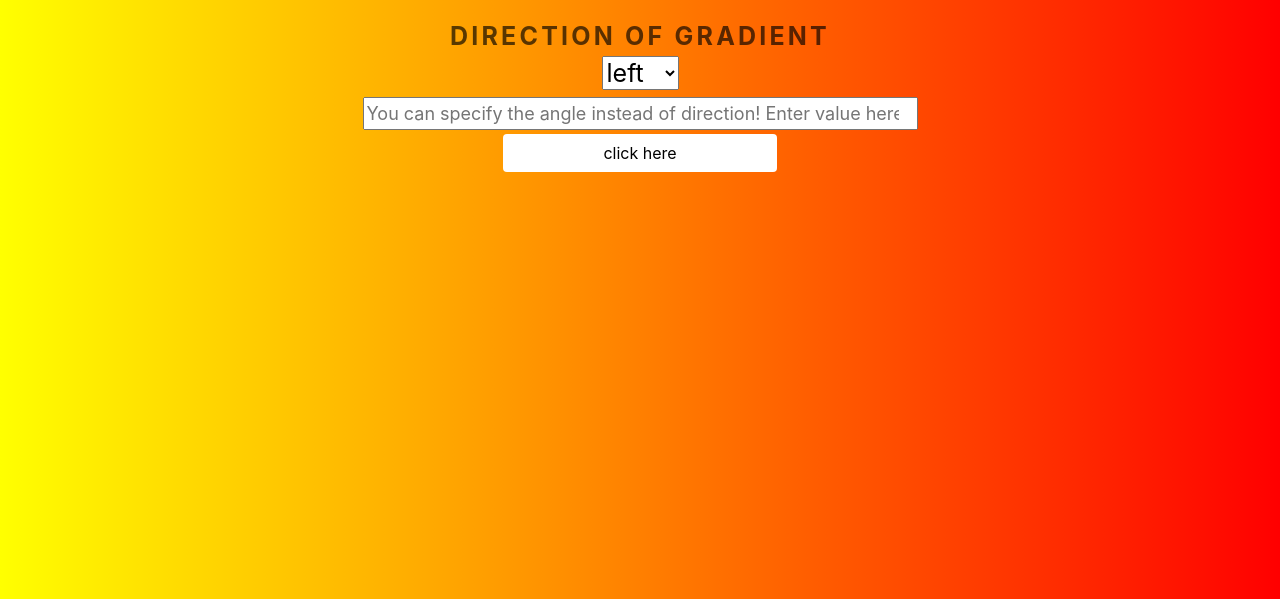
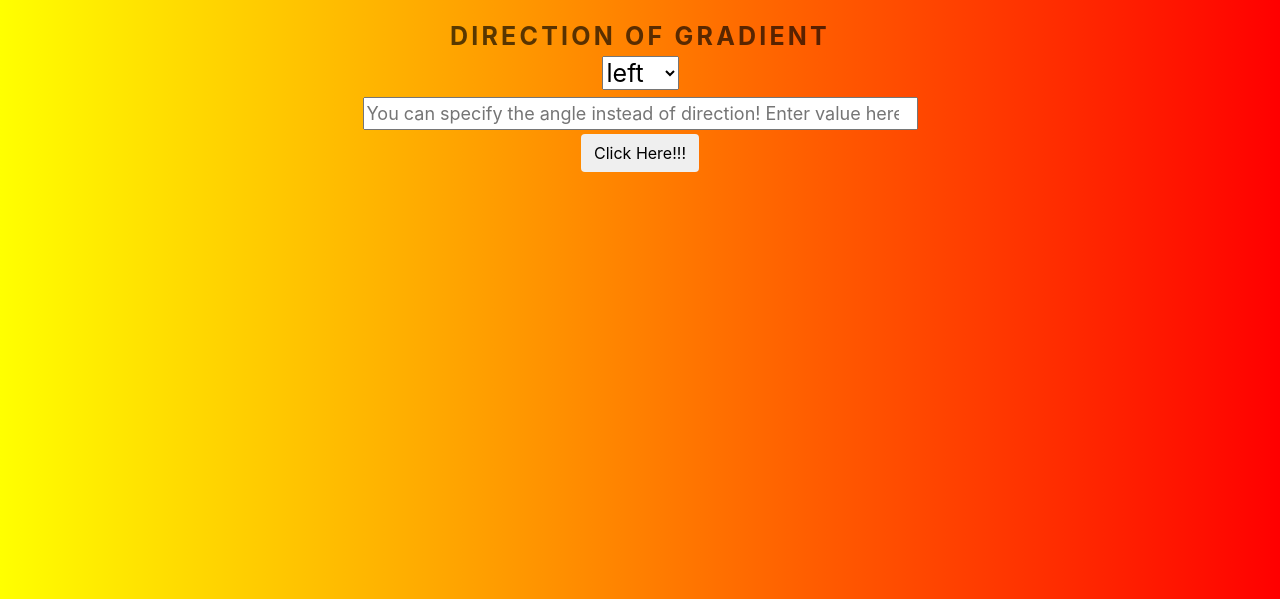
Before and after one commit to vedant2608/Color-Gradient-Creater, a plain HTML site: page index.html in a window 1280 px wide. Shown: the part 201-800 px from the top of the page. Drawn offline with nearby package versions, Linux system fonts and the light colour scheme.

Commit message:
Update index.html

```diff
--- a/index.html
+++ b/index.html
@@ -29,7 +29,7 @@
             </select><br>
             <input placeholder="You can specify the angle instead of direction! Enter value here" type="number"
                 id="percent" style="width:50%;font-size:18px;text-align:center;" min="-360" max="360"> <br>
-            <input type="btn" id="btn" class="btn btn-alert" value="click here" style="text-align:center;">
+            <button id="btn" class="btn btn-alert" value="click here" style="text-align:center;">Click Here!!!</button>
         </p>
         <h3 id="copy"></h3>
     </div>
```
